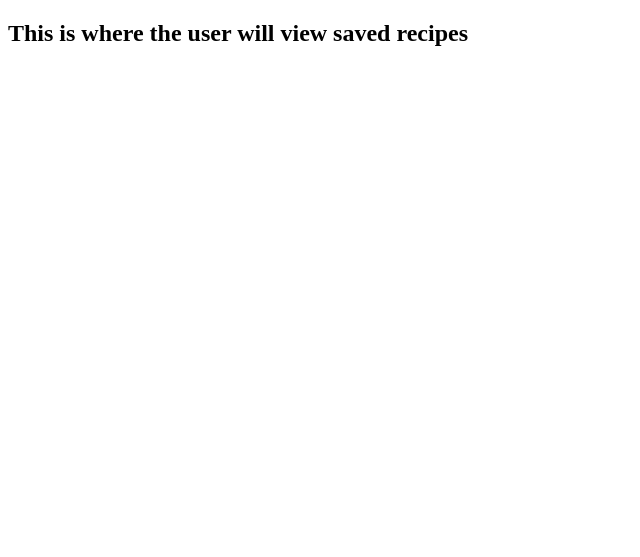
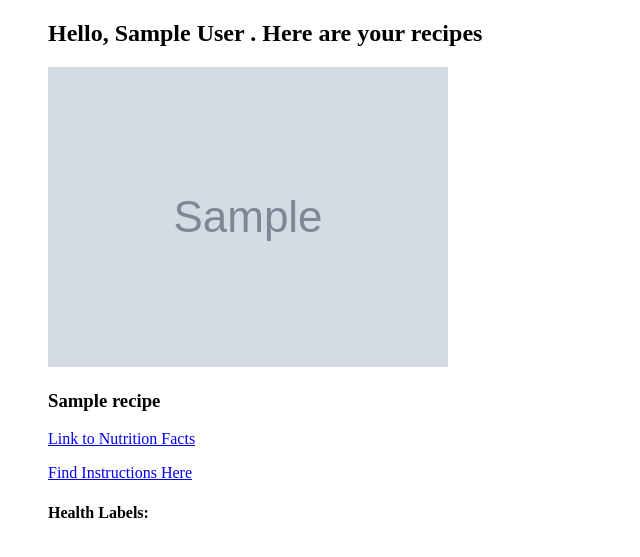
Before and after one commit to Jesskos/nutrify, a Flask app: page /view-saved-recipe in a window 1280 px wide. Shown: the top 557 px of the page, without its empty margins (0-640 px from the left). Run offline with Flask 2, Linux system fonts and the light colour scheme; the visitor is signed in with stand-in values (Sample User, id 1); tables that the repository leaves empty hold one stand-in row (values such as "Sample post"); grey boxes marked "Sample" are stand-in pictures.

Commit message:
made view recipe function

```diff
--- a/model.py
+++ b/model.py
@@ -35,7 +35,7 @@ class Recipe(db.Model):
 
 		return "<Recipe recipe_id={} recipe_name={} recipe_image={} recipe_url={} blog_url ={} ingredients_list={} recipe_yield ={} calories={} \
 		carbohydrates={} protein ={} fiber={} fat={} potassium={} phosphorus={} sodium={}>".format(self.recipe_id,
-			self.recipe_name, self.recipe_image, self.recipe_url, self.blog_url, self.recipe_yield, self.calories, self.ingredients_list,
+			self.recipe_name, self.recipe_image, self.recipe_url, self.blog_url, self.ingredients_list, self.recipe_yield, self.calories,
 			self.carbohydrates, self.protein, self.fiber, self.fat, self.potassium, self.phosphorus, self.sodium)
 
 class RecipeLabel(db.Model):
@@ -150,13 +150,13 @@ class UserToRecipe(db.Model):
 	user_id = db.Column(db.Integer, db.ForeignKey('users.user_id'), nullable=False)
 
 	user = db.relationship("User", backref="users_to_recipes")
-	recipe = db.relationship("Recipe", backref="users_to_recipes")
+	recipe = db.relationship("Recipe", backref=db.backref("users_to_recipes", order_by=user_recipe_id))
 
 
 	def __repr__(self):
 		""" Provide helpful representation of recipe object when printed"""
 
-		return "<UserToRecipe user_recipe_id={} recipe_id={} user_recipe_id={}>".format(
+		return "<UserToRecipe user_recipe_id={} recipe_id={} user_id={}>".format(
 			self.user_recipe_id, self.recipe_id, self.user_id)
 
 ###########################################################################################################
--- a/server.py
+++ b/server.py
@@ -208,13 +208,27 @@ def view_save_recipe():
 
 	session_user_id = session['id']
 
+	recipes_to_display = []
+
+	labels_to_display = []
+
 	logged_in_user_recipes = UserToRecipe.query.filter_by(user_id=session_user_id).all()
 
-	print "!!!!!!!!!!!!!!!!!!!!!!!!!!!!!!"
-	print logged_in_user_recipes
+	for logged_in_user_recipe in logged_in_user_recipes:
+
+		recipe = logged_in_user_recipe.recipe
+
+		recipes_to_display.append(recipe)
 
 
-	return render_template('viewsavedrecipes.html')
+
+
+	# print "!!!!!!!!!!!!!!!!!!!!!!!!!!!!!!"
+	# print list_of_users_recipes
+	# print "!!!!!!!!!!!!!!!!!!!!!!!!!!!!!!"
+
+
+	return render_template('viewsavedrecipes.html', recipes=recipes_to_display)
 	#CSS
 
 
--- a/templates/viewsavedrecipes.html
+++ b/templates/viewsavedrecipes.html
@@ -9,11 +9,25 @@
 	<li>{{ message }}</li>
 	{% endfor %}
 </ul>
-<h2> This is where the user will view saved recipes</h2>
+
+<ul>
+	{% if recipes != [] %}
+		<h2> Hello, {{ session["name"] }} . Here are your recipes </h2>
+
+		  {% for recipe in recipes %}
+
+		   <p><img src= {{ recipe.recipe_image}} ></p>
+		   <p><h3>{{ recipe.recipe_name }} </h3></p>
+		   <p><a href="{{ recipe.blog_url }}"> Link to Nutrition Facts </a></p>
+		   <p><a href="{{ recipe.recipe_url }}"> Find Instructions Here </a></p>
+		   		<b><h4> Health Labels:</b>
+
+		{% endfor %}
+	{% else %}
+	    <h2> Sorry, {{ session["name"] }}. No recipes found with those criteria. Try to narrow your search. </h2>
+ 	{% endif %}
+	</ul>
 
 
-<script>
-
-</script>
 
 {% endblock %}
```
